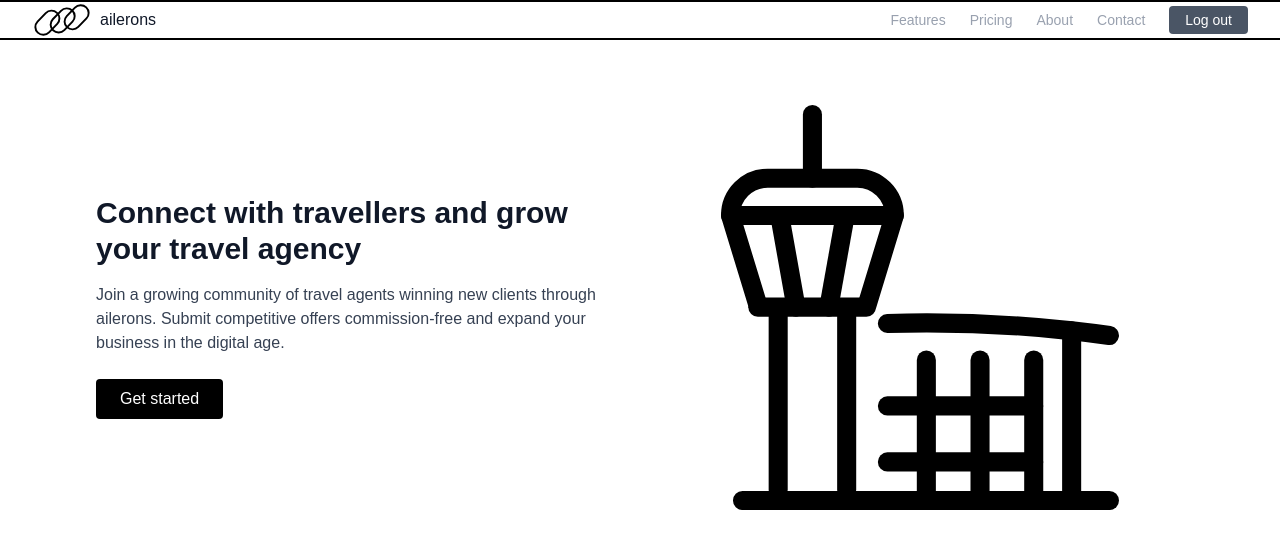
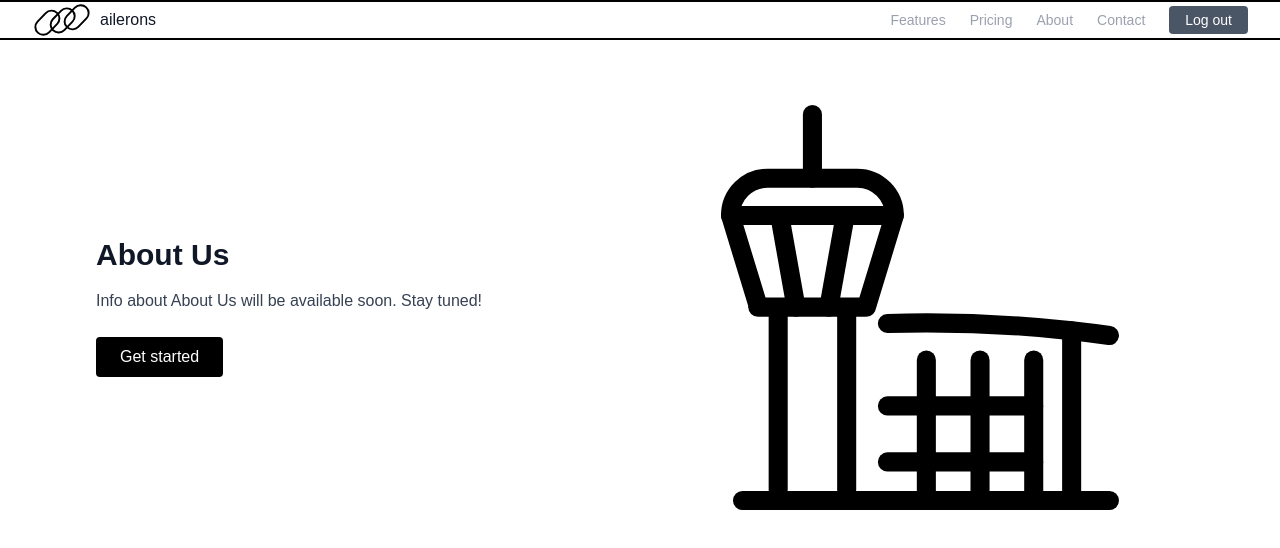
Before and after one commit to ailerons-cantab/ailerons-web, a Next.js app: page /about in a window 1280 px wide. Shown: the top 548 px of the page. Built offline with nearby package versions, Linux system fonts and the light colour scheme.

Commit message:
feat: added about us

```diff
--- a/src/app/about/page.tsx
+++ b/src/app/about/page.tsx
@@ -1,60 +1,21 @@
 "use client";
 
-import { useAppContext } from "@/context/useAppContext.hook";
 import Image from "next/image";
-import { useRouter } from "next/navigation";
-import { useEffect, useState } from "react";
 import Header from "../header";
 
-export default function FeaturesPage() {
+export default function AboutUsPage() {
 
-  const { loading, user } = useAppContext();
-  const [authLoading, setAuthLoading] = useState(true);
-  const router = useRouter();
-
-  useEffect(() => {
-    if (!user && !loading) {
-      router.replace("/auth");
-    }
-    setAuthLoading(false);
-  }, [user, loading, router]);
-
-  if (authLoading) {
-    return (
-      <div className="flex items-center justify-center h-screen">
-        <p className="text-gray-500">Checking session...</p>
-      </div>
-    );
-  }
-
-  return (
-    <div className="min-h-screen bg-white text-gray-900">
+  return <div className="min-h-screen bg-white text-gray-900">
         <Header />
-      {/* Main Content */}
         <main className="max-w-6xl mx-auto grid grid-cols-1 md:grid-cols-2 gap-8 px-8 py-16 items-center">
             <div>
-          <h1 className="text-3xl font-bold mb-4">
-            Connect with travellers and grow your travel agency
-          </h1>
-          <p className="text-gray-700 mb-6">
-            Join a growing community of travel agents winning new clients
-            through ailerons. Submit competitive offers commission-free and
-            expand your business in the digital age.
-          </p>
-          <button className="px-6 py-2 bg-black text-white rounded hover:opacity-90">
-            Get started
-          </button>
+                <h1 className="text-3xl font-bold mb-4">About Us</h1>
+                <p className="text-gray-700 mb-6">Info about About Us will be available soon. Stay tuned!</p>
+                <button className="px-6 py-2 bg-black text-white rounded hover:opacity-90">Get started</button>
             </div>
             <div className="flex justify-center">
-          <Image
-            src="/airplane-placeholder.svg"
-            alt="airplane"
-            width={400}
-            height={300}
-            className="border rounded"
-          />
+                <Image src="/airplane-placeholder.svg" alt="airplane" width={400} height={300} className="border rounded"/>
             </div>
         </main>
     </div>
-  );
 }
```
Lines whose indentation alone changed are shown as unchanged.
